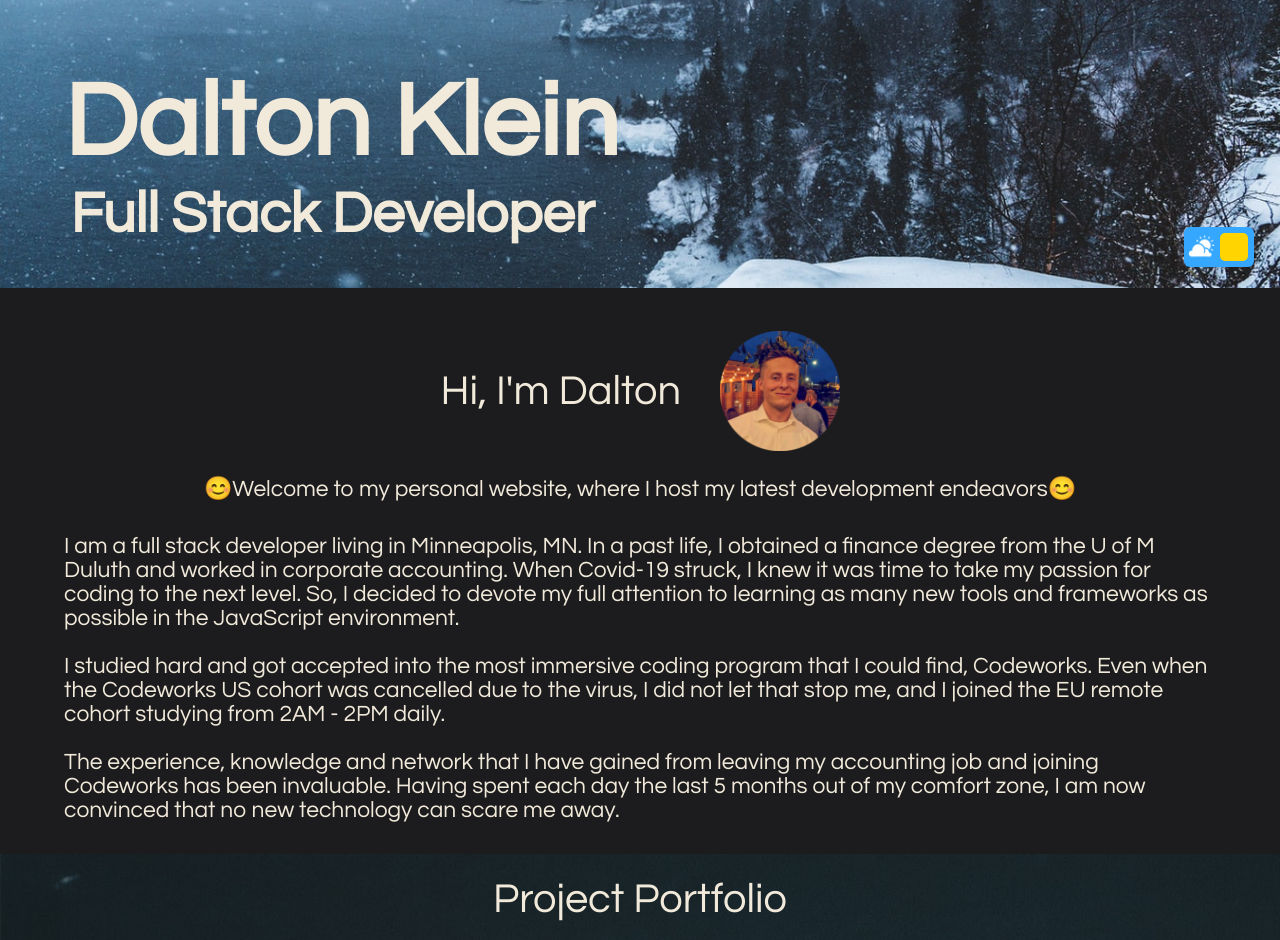
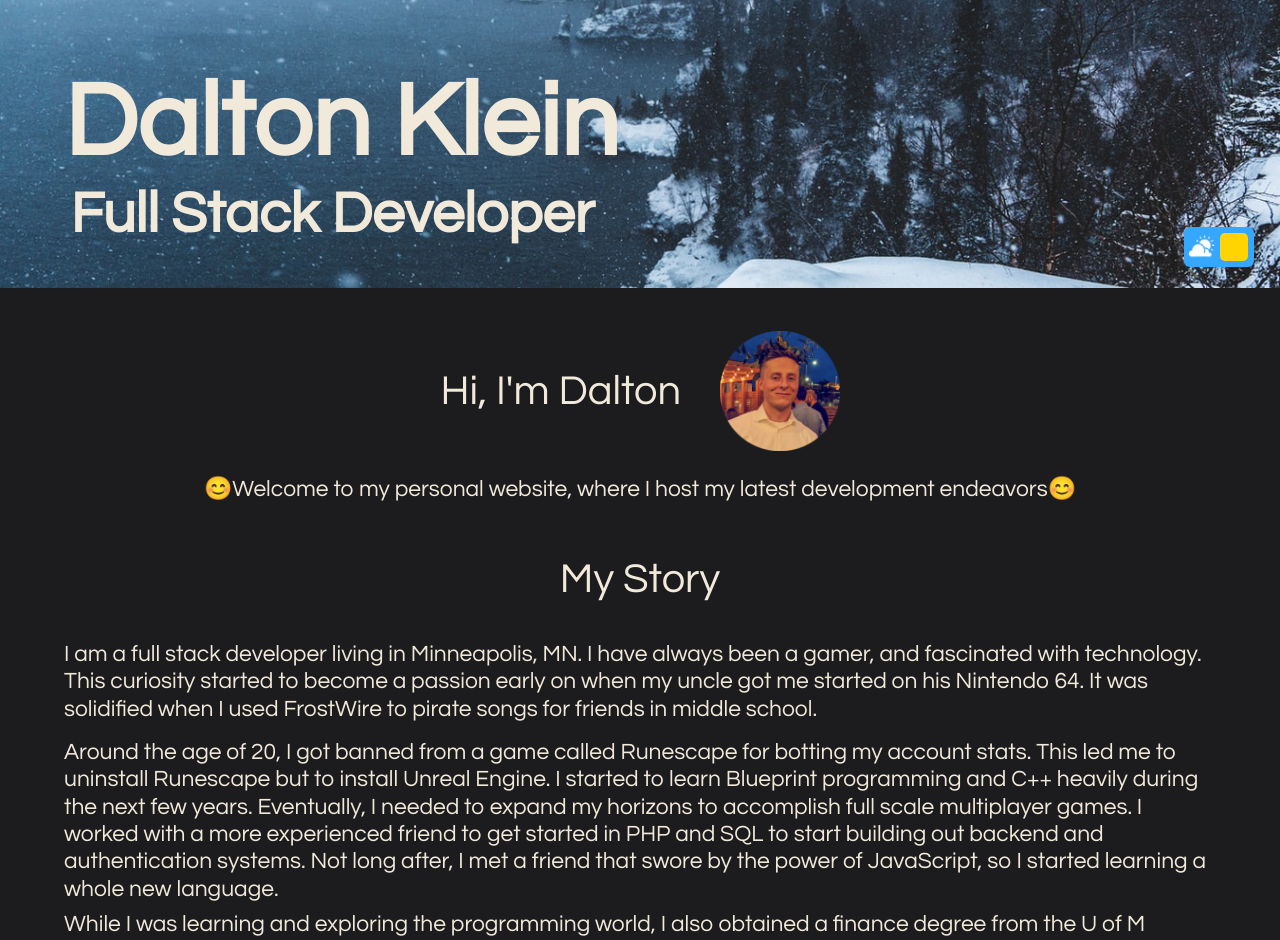
Before and after one commit to Dalton-Klein/d-klein-io, a Next.js app: page / in a window 1280 px wide. Shown: the top 940 px of the page. Built offline with nearby package versions, Linux system fonts and the light colour scheme.

Commit message:
Feat/ExpandedAboutMe

```diff
--- a/src/components/aboutmeComponent.js
+++ b/src/components/aboutmeComponent.js
@@ -20,14 +20,31 @@ export default function AboutmeComponent(props) {
       >
       😊Welcome to my personal website, where I host my latest development endeavors😊
       </div>
+      <div className={`${styles.storytitle}
+      ${props.checked == false ? styles.textlight : styles.textdark}`}
+      >
+      My Story
+      </div>
       <div className={`${styles.aboutmetext}
       ${props.checked == false ? styles.textlight : styles.textdark}`}
       >
-        I am a full stack developer living in Minneapolis, MN. In a past life, I obtained a finance
-        degree from the U of M Duluth and worked in corporate accounting. When Covid-19 struck, I knew
-        it was time to take my passion for coding to the next level. So, I decided to devote my
-        full attention to learning as many new tools and frameworks as possible in the JavaScript
-        environment.
+        I am a full stack developer living in Minneapolis, MN. I have always been a gamer, and fascinated
+        with technology. This curiosity started to become a passion early on when my uncle got me started
+        on his Nintendo 64. It was solidified when I used FrostWire to pirate songs for friends in middle school.
+      <div className={`${styles.aboutmetext}
+      ${props.checked == false ? styles.textlight : styles.textdark}`}
+      >
+        Around the age of 20, I got banned from a game called Runescape for botting my account stats. This led me to
+        uninstall Runescape but to install Unreal Engine. I started to learn Blueprint programming and C++ heavily
+        during the next few years. Eventually, I needed to expand my horizons to accomplish full scale multiplayer games.
+        I worked with a more experienced friend to get started in PHP and SQL to start building out backend and authentication systems.
+        Not long after, I met a friend that swore by the power of JavaScript, so I started learning a whole new language.
+      </div>
+        While I was learning and exploring the programming world, I also obtained a finance degree from the U of M Duluth
+        and began working in corporate accounting. This was going great until covid-19 struck, and I knew it was time to take my
+        passion for coding to the next level. So, I decided to devote my full attention to learning as many new tools and frameworks
+        as possible in the JavaScript environment. Although I started out in finance and accounting, I think it is more important to
+        follow my true interests and passions and transition my career into software engineering.
       </div>
       <div className={`${styles.aboutmetext}
       ${props.checked == false ? styles.textlight : styles.textdark}`}
@@ -38,7 +55,7 @@ export default function AboutmeComponent(props) {
       <div className={`${styles.aboutmetext}
       ${props.checked == false ? styles.textlight : styles.textdark}`}
       >
-        The experience, knowledge and network that I have gained from leaving my accounting job and joining Codeworks
+        The experience, knowledge, and network that I have gained from leaving my accounting job and joining Codeworks
         has been invaluable. Having spent each day the last 5 months out of my comfort zone, I am now convinced that
         no new technology can scare me away.
       </div>
--- a/styles/aboutme.module.scss
+++ b/styles/aboutme.module.scss
@@ -27,6 +27,12 @@
   margin-right: 3vw;
 }
 
+.storytitle {
+  @extend .title-font;
+  margin-top: 5vh;
+  margin-bottom: 3vh;
+}
+
 .aboutmeheading {
   font-size: calc(10px + 1vw);
   margin-bottom: 2vh;
@@ -39,6 +45,7 @@
   margin-bottom: 1vh;
   font-weight: 100;
   margin-top: 2vh;
+  line-height: 1.2;
 }
 
 .textlight {
```
